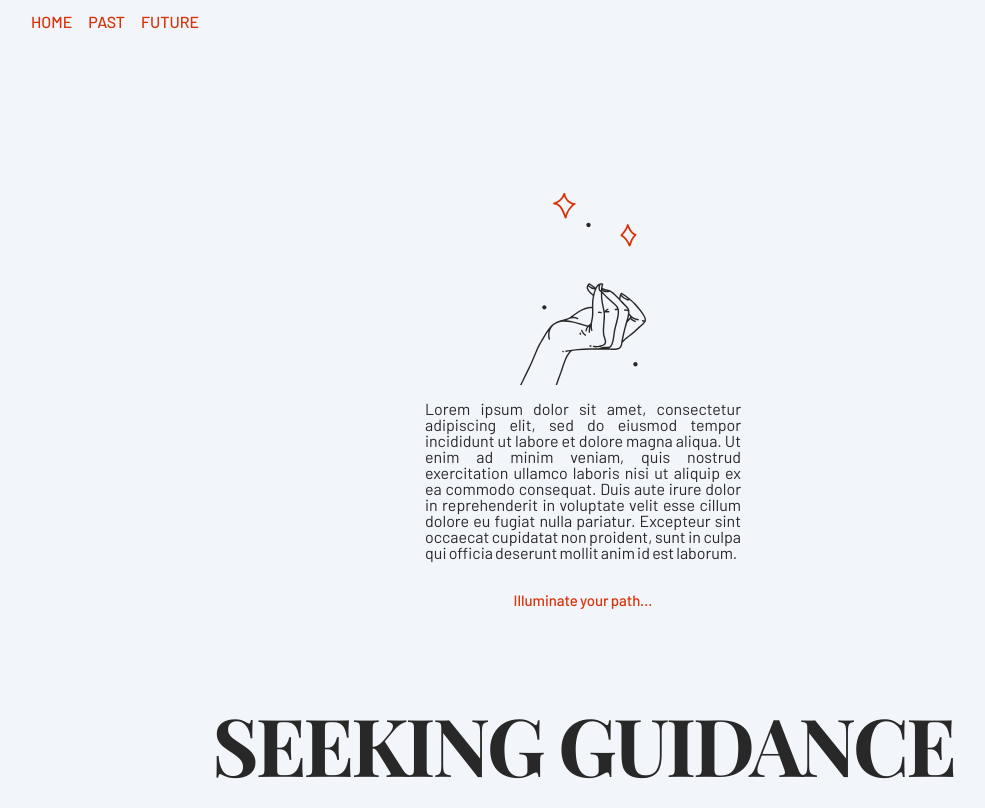
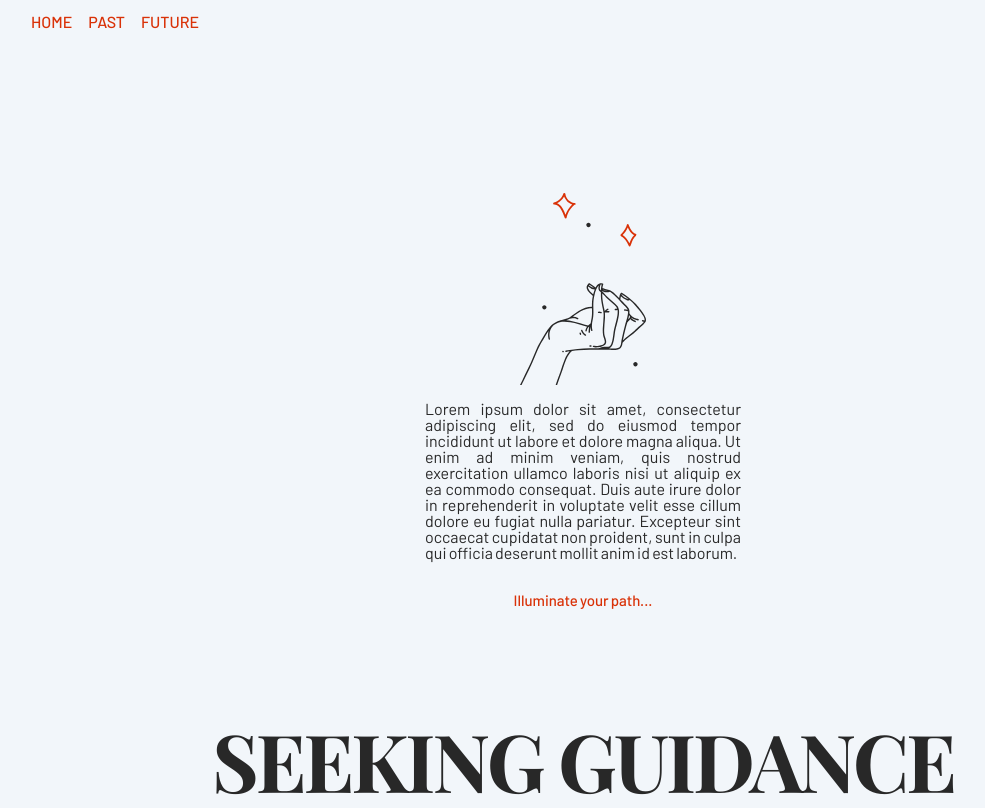
Before and after one commit to ronniekram/seeking-guidance, a React (Create React App) app in the folder client/: page / in a window 1280 px wide. Shown: the whole page, without its empty margins (57-1042 px from the left). Built offline with nearby package versions, Linux system fonts and the light colour scheme; no server answers.

Commit message:
fixing placement of title

```diff
--- a/client/src/assets/styles/app.module.scss
+++ b/client/src/assets/styles/app.module.scss
@@ -23,13 +23,13 @@
   }
 
   .title {
-    position: absolute;
+    position: fixed;
     top: 1rem;
 
     // media queries
     @include lg {
       top: unset;
-      bottom: 0;
+      bottom: 2rem;
     }
     // media queries
 
```
